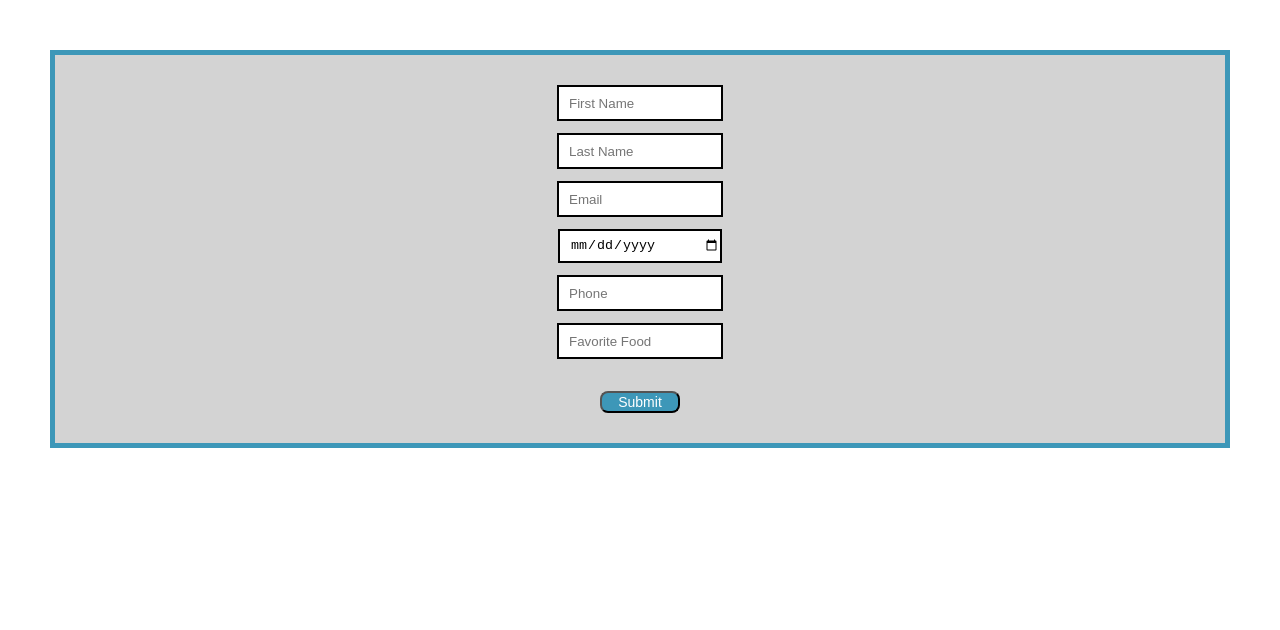
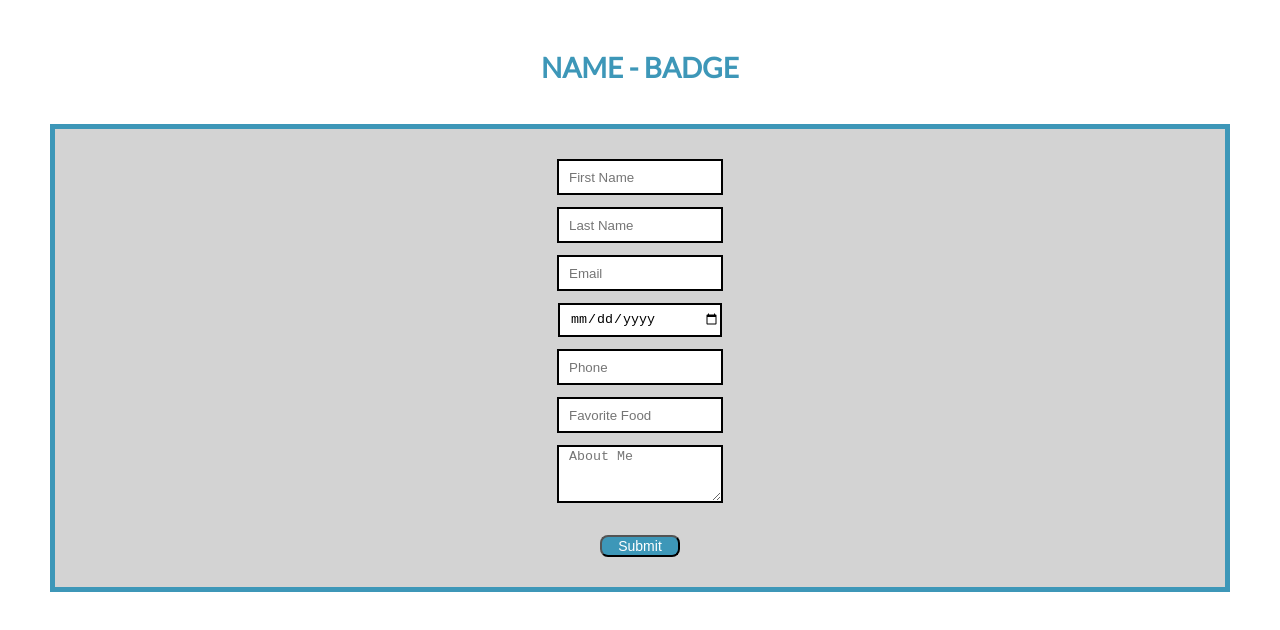
Before and after one commit to taylorcecil/mountainmamacodes, a React (Create React App) app in the folder Exercises/Module-3/name-badge-react/: page / in a window 1280 px wide. Shown: the top 630 px of the page. Built offline with nearby package versions, Linux system fonts and the light colour scheme.

Commit message:
name-badge progress

```diff
--- a/Exercises/Module-3/name-badge-react/src/App.js
+++ b/Exercises/Module-3/name-badge-react/src/App.js
@@ -1,82 +1,18 @@
 import React, { Component } from "react";
+import Form from "./Form";
+import Header from "./Header";
 import "./styles.css";
 
 class App extends Component {
   constructor() {
     super();
-    this.state = {
-      firstName: "",
-      lastName: "",
-      email: "",
-      dateOfBirth: "",
-      phone: "",
-      favoriteFood: "",
-      aboutMe: ""
-    };
   }
-
-  submitBadge = e => {
-    e.preventDefault();
-    console.log("hi");
-
-    const {
-      firstName,
-      lastName,
-      email,
-      dateOfBirth,
-      phone,
-      favoriteFood,
-      aboutMe
-    } = this.state;
-
-    this.setState({});
-  };
-
-  handleChange = e => {};
 
   render() {
     return (
-      <div className="mainDiv">
-        <form className="infoForm">
-          <input
-            type="text"
-            name="firstName"
-            placeholder="First Name"
-            onClick={this.handleChange}
-          />
-
-          <input
-            type="text"
-            name="lastName"
-            placeholder="Last Name"
-            onClick={this.handleChange}
-          />
-          <input
-            type="email"
-            name="email"
-            placeholder="Email"
-            onClick={this.handleChange}
-          />
-          <input
-            type="date"
-            name="dateOfBirth"
-            placeholder="Date of Birth"
-            onClick={this.handleChange}
-          />
-          <input
-            type="number"
-            name="phone"
-            placeholder="Phone"
-            onClick={this.handleChange}
-          />
-          <input
-            type="text"
-            name="food"
-            placeholder="Favorite Food"
-            onClick={this.handleChange}
-          />
-          <button onClick={this.submitBadge}>Submit</button>
-        </form>
+      <div>
+        <Header />
+        <Form />
       </div>
     );
   }
--- /dev/null
+++ b/Exercises/Module-3/name-badge-react/src/Form.js
@@ -0,0 +1,90 @@
+import React, { Component } from "react";
+
+class Form extends Component {
+  constructor() {
+    super();
+    this.state = {
+      firstName: "",
+      lastName: "",
+      email: "",
+      dateOfBirth: "",
+      phone: "",
+      food: "",
+      aboutMe: ""
+    };
+  }
+
+  submitBadge = e => {
+    e.preventDefault();
+    console.log("hi");
+
+    const {
+      firstName,
+      lastName,
+      email,
+      dateOfBirth,
+      phone,
+      food,
+      aboutMe
+    } = this.state;
+
+    this.setState({});
+  };
+
+  handleChange = e => {};
+
+  render() {
+    return (
+      <div className="mainDiv">
+        <form className="infoForm">
+          <input
+            type="text"
+            name="firstName"
+            placeholder="First Name"
+            onClick={this.handleChange}
+          />
+
+          <input
+            type="text"
+            name="lastName"
+            placeholder="Last Name"
+            onClick={this.handleChange}
+          />
+          <input
+            type="email"
+            name="email"
+            placeholder="Email"
+            onClick={this.handleChange}
+          />
+          <input
+            type="date"
+            name="dateOfBirth"
+            placeholder="Date of Birth"
+            onClick={this.handleChange}
+          />
+          <input
+            type="number"
+            name="phone"
+            placeholder="Phone"
+            onClick={this.handleChange}
+          />
+          <input
+            type="text"
+            name="food"
+            placeholder="Favorite Food"
+            onClick={this.handleChange}
+          />
+          <textarea
+            type="text"
+            name="aboutMe"
+            placeholder="About Me"
+            onClick={this.handleChange}
+          />
+          <button onClick={this.submitBadge}>Submit</button>
+        </form>
+      </div>
+    );
+  }
+}
+
+export default Form;
--- /dev/null
+++ b/Exercises/Module-3/name-badge-react/src/Header.js
@@ -0,0 +1,18 @@
+import React from "react";
+import styled from "styled-components";
+
+const Title = styled.h1`
+  @import url("https://fonts.googleapis.com/css?family=Lato&display=swap");
+  font-size: 28px;
+  margin-bottom: 40px;
+  color: #3d97b8;
+  text-align: center;
+  text-transform: uppercase;
+  font-family: Lato;
+`;
+
+function Header() {
+  return <Title>Name - Badge</Title>;
+}
+
+export default Header;
--- a/Exercises/Module-3/name-badge-react/src/styles.css
+++ b/Exercises/Module-3/name-badge-react/src/styles.css
@@ -4,6 +4,17 @@ body {
 
 input {
   height: 30px;
+  text-align: left;
+  padding-left: 10px;
+  width: 150px;
+  border: 2px solid black;
+  display: block;
+  margin: auto;
+  margin-bottom: 12px;
+}
+
+textarea {
+  height: 50px;
   text-align: left;
   padding-left: 10px;
   width: 150px;
```
